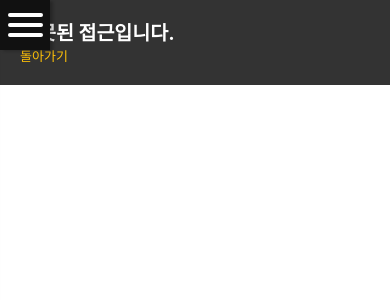
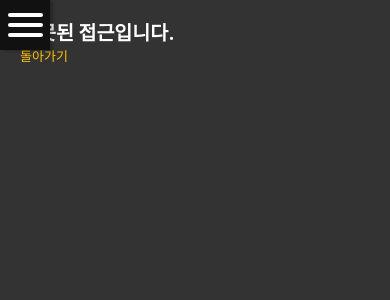
Before and after one commit to dev-hwon/mypf, a React (Create React App) app: page / in a window 390 px wide. Shown: the top 300 px of the page. Built offline with nearby package versions, Linux system fonts and the light colour scheme.

Commit message:
내용 추가수정

```diff
--- a/src/App.js
+++ b/src/App.js
@@ -62,7 +62,7 @@ function InitPage() {
             <Route path="*" element={<EmptyPage />} />
           </Routes>
         </div>
-        <Footer></Footer>
+        {/* <Footer></Footer> */}
         <div id="modal-root"></div>
       </div>
     </BrowserRouter>
--- a/src/Common.css
+++ b/src/Common.css
@@ -510,7 +510,7 @@ textarea:focus:-ms-input-placeholder {color:transparent;}
     .global_warp .global_left.active {transform: translateX(0);}
     .global_warp .global_left .btn_sheet_controll {display:block;}
 
-    .global_warp .global_right {width: 100%;}
+    .global_warp .global_right {width: 100%; min-height: 100vh;}
 }
 
 
--- a/src/Main.css
+++ b/src/Main.css
@@ -15,3 +15,9 @@
 .welcome_box.onTransition:after { padding:20px; transform: rotate(315deg);}
 
 .welcome_box.onTransition .welcome_innerbox {opacity: 1;}
+
+@media (max-width:767px) {
+    .welcome_box.onTransition { width: 150px; height:150px; }
+    .welcome_box .welcome_title { font-size: 24px; }
+    .welcome_box .welcome_summary { font-size: 16px;  }
+}
```
